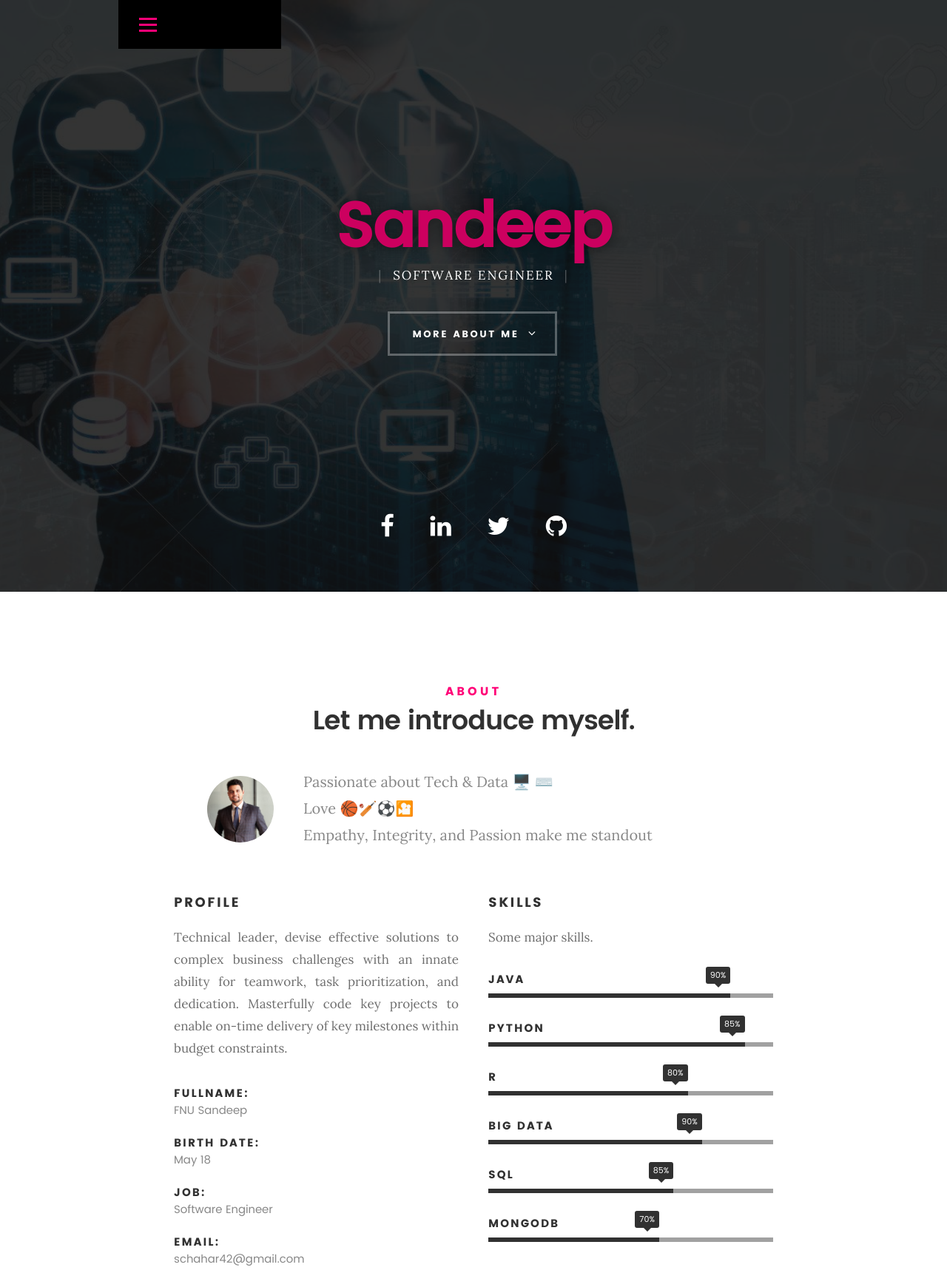
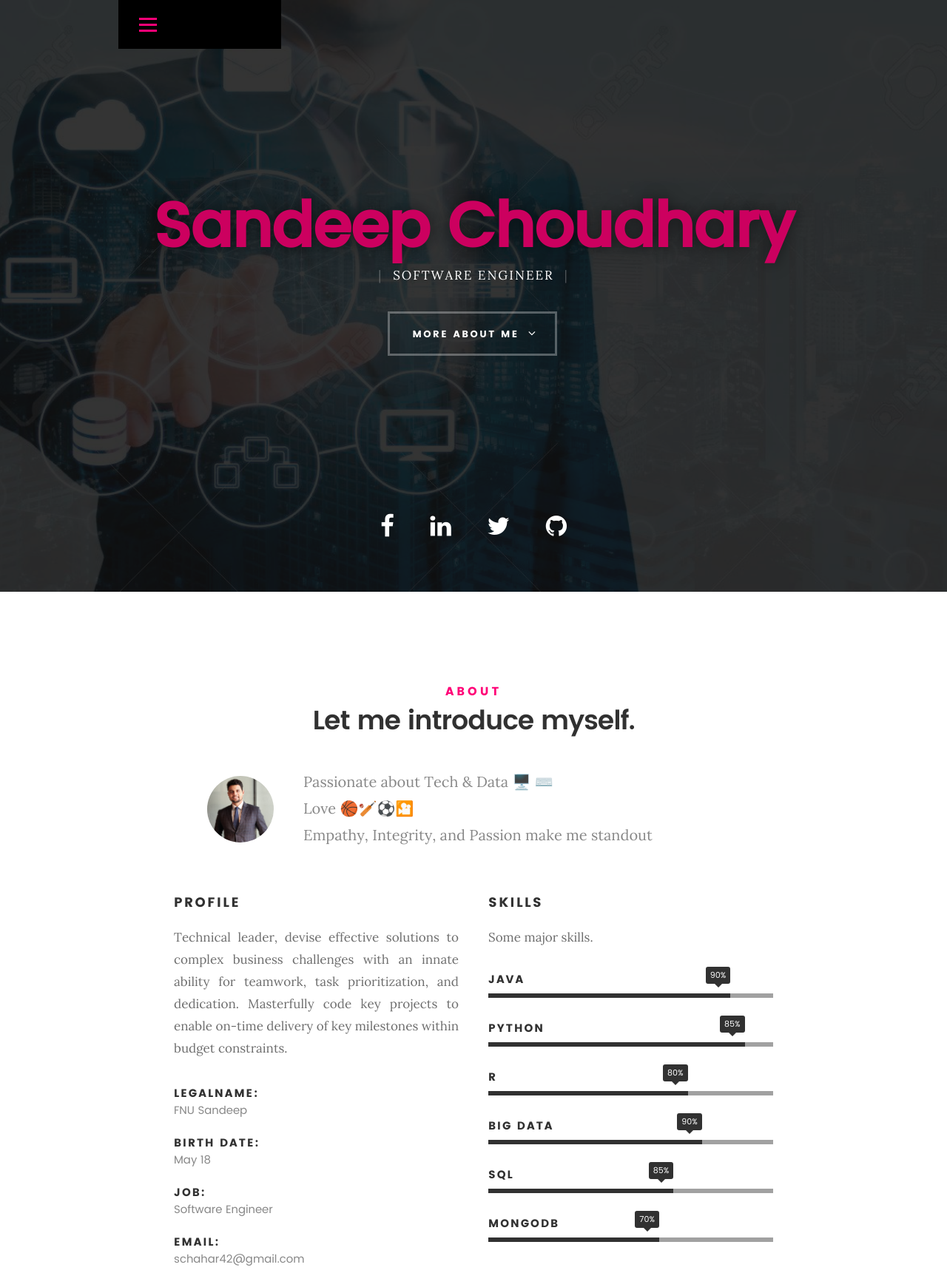
Before and after one commit to FNUSandeep/Profile, a plain HTML site: page index.html in a window 1280 px wide. Shown: the top 1721 px of the page at 74% size. Drawn offline with Linux system fonts and the light colour scheme; files whose address does not match are found by name.

Commit message:
Update index.html

```diff
--- a/index.html
+++ b/index.html
@@ -17,7 +17,7 @@
    <!--- basic page needs
    ================================================== -->
    <meta charset="utf-8">
-	<title>Sandeep</title>
+	<title>Sandeep Choudhary</title>
 	<meta name="description" content="">
 	<meta name="author" content="">
 
@@ -77,7 +77,7 @@
    			<div class="col-twelve">
 
 	   			<!-- <h5>Hello,</h5> -->
-	   			<h1>Sandeep</h1>
+	   			<h1>Sandeep Choudhary</h1>
 
 	   			<p class="intro-position">
 	   				<span>Software Engineer</span>
@@ -132,7 +132,7 @@
 
    			<ul class="info-list">
    				<li>
-   					<strong>Fullname:</strong>
+   					<strong>Legalname:</strong>
    					<span>FNU Sandeep</span>
    				</li>
    				<li>
```
